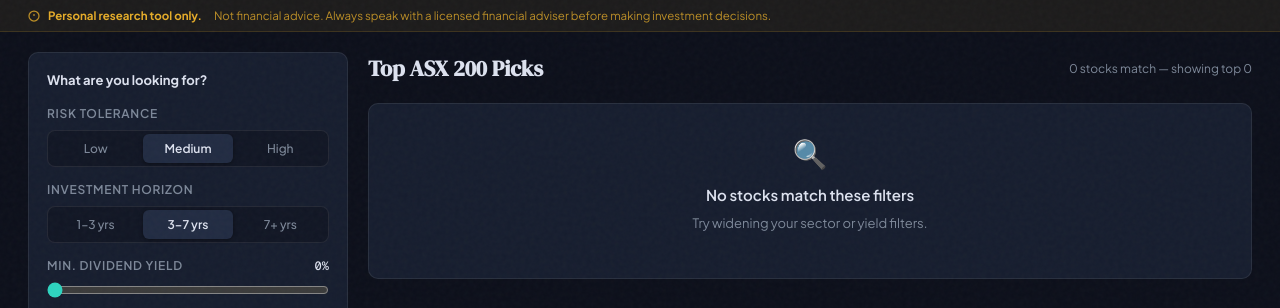
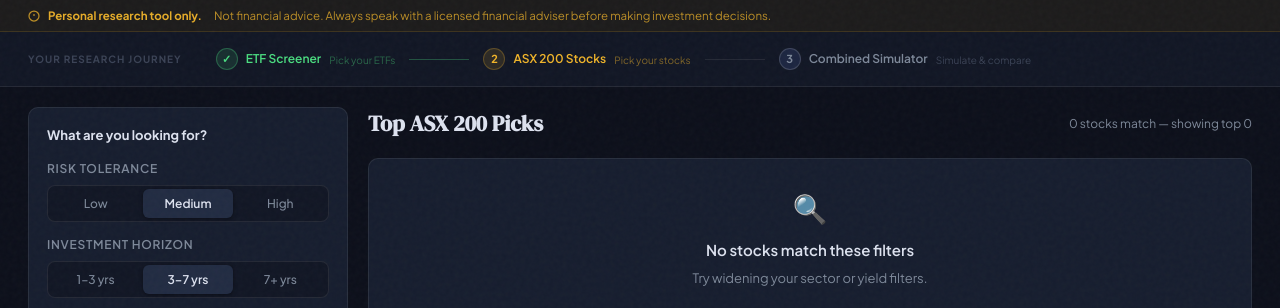
Before and after one commit to NC-droid/ASXResearchTool, a FastAPI app: page /stocks in a window 1280 px wide. Shown: the part 59-367 px from the top of the page. Run offline with FastAPI, Linux system fonts and the light colour scheme; data that the repository does not hold is empty; some libraries are stand-ins or nearby versions.

Commit message:
fix+feat: process journey banner, loading overlay, empty-state bug fix, scope fix

```diff
--- a/asx_portfolio/templates/stocks_app.html
+++ b/asx_portfolio/templates/stocks_app.html
@@ -308,15 +308,133 @@
     .nav-links a span { display:none; }
   }
 
+
+  /* ── Process journey banner ── */
+  .journey-banner {
+    background: var(--bg2);
+    border-bottom: 1px solid var(--border);
+    padding: 10px 28px;
+  }
+  .journey-inner {
+    max-width: 1400px; margin: 0 auto;
+    display: flex; align-items: center; gap: 20px;
+  }
+  .journey-label-outer {
+    font-size: 10px; font-weight: 700; text-transform: uppercase;
+    letter-spacing: 0.1em; color: var(--dim); white-space: nowrap;
+    flex-shrink: 0;
+  }
+  .journey-steps {
+    display: flex; align-items: center; gap: 0; flex: 1;
+  }
+  .journey-step {
+    display: flex; align-items: center; gap: 8px;
+    text-decoration: none; padding: 6px 14px; border-radius: 8px;
+    transition: background 0.18s; flex-shrink: 0;
+  }
+  .journey-step:hover { background: rgba(255,255,255,0.04); }
+  .journey-step .journey-num {
+    width: 22px; height: 22px; border-radius: 50%;
+    display: flex; align-items: center; justify-content: center;
+    font-size: 11px; font-weight: 700; flex-shrink: 0;
+    background: var(--card2); color: var(--muted);
+    border: 1px solid var(--border2);
+  }
+  .journey-step .journey-label {
+    font-size: 12px; font-weight: 600; color: var(--muted);
+    display: block; line-height: 1;
+  }
+  .journey-step .journey-sub {
+    font-size: 10px; color: var(--dim);
+    display: block; line-height: 1; margin-top: 2px;
+  }
+  .journey-step.active .journey-num {
+    background: var(--gold-dim); color: var(--gold);
+    border-color: var(--gold-glow);
+  }
+  .journey-step.active .journey-label { color: var(--gold); }
+  .journey-step.active .journey-sub { color: rgba(240,180,41,0.5); }
+  .journey-step.done .journey-num {
+    background: rgba(74,222,128,0.12); color: var(--green);
+    border-color: rgba(74,222,128,0.3);
+  }
+  .journey-step.done .journey-label { color: var(--green); }
+  .journey-step.done .journey-sub { color: rgba(74,222,128,0.4); }
+  .journey-connector {
+    flex: 1; height: 1px; background: var(--border); min-width: 16px; max-width: 60px;
+  }
+  .journey-connector.done { background: rgba(74,222,128,0.3); }
+  @media (max-width: 640px) {
+    .journey-banner { padding: 8px 12px; }
+    .journey-step .journey-sub { display: none; }
+    .journey-label-outer { display: none; }
+    .journey-step { padding: 5px 8px; gap: 5px; }
+    .journey-step .journey-label { font-size: 11px; }
+  }
+
+  /* ── Full-screen loading overlay ── */
+  .loading-overlay {
+    position: fixed; inset: 0; z-index: 8000;
+    background: rgba(12,15,26,0.85);
+    backdrop-filter: blur(4px);
+    display: flex; flex-direction: column;
+    align-items: center; justify-content: center;
+    gap: 20px;
+    opacity: 0; pointer-events: none;
+    transition: opacity 0.25s;
+  }
+  .loading-overlay.active {
+    opacity: 1; pointer-events: all;
+  }
+  .loading-spinner {
+    width: 48px; height: 48px; border-radius: 50%;
+    border: 3px solid var(--border2);
+    border-top-color: var(--gold);
+    animation: spin 0.8s linear infinite;
+  }
+  @keyframes spin { to { transform: rotate(360deg); } }
+  .loading-stage-text {
+    font-size: 14px; color: var(--text); font-weight: 500;
+    font-family: 'Plus Jakarta Sans', sans-serif;
+    text-align: center; max-width: 280px; line-height: 1.5;
+  }
+  .loading-stage-sub {
+    font-size: 11px; color: var(--muted); text-align: center;
+  }
+  .loading-progress-track {
+    width: 220px; height: 3px; background: var(--border2);
+    border-radius: 99px; overflow: hidden;
+  }
+  .loading-progress-fill {
+    height: 100%; width: 0%;
+    background: linear-gradient(90deg, var(--gold), var(--teal));
+    border-radius: 99px;
+    transition: width 0.4s ease;
+  }
+
+  /* ── Fix empty-state-card initial visibility ── */
+  .empty-state-card { display: none; }
+  .empty-state-card.visible { display: block; }
+
   </style>
 </head>
 <body>
 
-<div class="loading-bar-wrap"><div class="loading-bar" id="loadingBar"></div></div>
 <div class="toast" id="globalToast">
   <div class="toast-icon">✓</div>
   <div class="toast-text"></div>
 </div>
+  <!-- Loading overlay -->
+  <div class="loading-overlay" id="loadingOverlay">
+    <div class="loading-spinner"></div>
+    <div>
+      <div class="loading-stage-text" id="loadingStageText">Loading…</div>
+      <div class="loading-stage-sub">Fetching ASX 200 fundamentals from Yahoo Finance…</div>
+    </div>
+    <div class="loading-progress-track">
+      <div class="loading-progress-fill" id="loadingProgressFill"></div>
+    </div>
+  </div>
   <header class="asx-nav">
     <div class="asx-nav-inner">
       <a href="/" class="asx-logo">
@@ -348,6 +466,31 @@
     <strong>Personal research tool only.</strong>&nbsp; Not financial advice. Always speak with a licensed financial adviser before making investment decisions.
   </div>
 
+  <!-- Process Journey Banner -->
+  <div class="journey-banner">
+    <div class="journey-inner">
+      <div class="journey-label-outer">Your research journey</div>
+      <div class="journey-steps">
+    <a href="/etfs" class="journey-step done">
+      <span class="journey-num">✓</span>
+      <span class="journey-label">ETF Screener</span>
+      <span class="journey-sub">Pick your ETFs</span>
+    </a>
+    <div class="journey-connector done"></div>
+    <a href="/stocks" class="journey-step active">
+      <span class="journey-num">2</span>
+      <span class="journey-label">ASX 200 Stocks</span>
+      <span class="journey-sub">Pick your stocks</span>
+    </a>
+    <div class="journey-connector"></div>
+    <a href="/combined" class="journey-step">
+      <span class="journey-num">3</span>
+      <span class="journey-label">Combined Simulator</span>
+      <span class="journey-sub">Simulate & compare</span>
+    </a>
+      </div>
+    </div>
+  </div>
   <div class="page-wrap">
     <aside class="sidebar">
 
@@ -486,6 +629,7 @@
   // ── State ─────────────────────────────────────────────────────────────────
   const state = { risk_tolerance:"medium", horizon:"medium", sectors:[], min_dividend_yield:0.0, min_market_cap_aud_m:0.0, top_n:5 };
   let currentPicks = [];
+  let _stockCandidateCount = 0;
 
   // ── Helpers ───────────────────────────────────────────────────────────────
   // Security: sanitise any string before inserting into innerHTML
@@ -597,7 +741,6 @@
         body:JSON.stringify({...state, force_refresh:forceRefresh}),
         signal:ctrl.signal,
       });
-      clearInterval(stageTimer);
       if (!r.ok) throw new Error("HTTP "+r.status);
       const j = await r.json();
       renderResults(j);
@@ -605,7 +748,6 @@
       setFreshness(Date.now() - (j.elapsed_seconds||0)*1000);
       setStatus(`Updated · ${(j.elapsed_seconds??0).toFixed(2)}s`, false);
     } catch(e) {
-      clearInterval(stageTimer);
       finishLoadingBar();
       if (e.name==="AbortError") return;
       setStatus("Error: "+e.message, false, true);
@@ -623,6 +765,7 @@
   // ── Render ────────────────────────────────────────────────────────────────
   function renderResults(data) {
     currentPicks = data.picks || [];
+    _stockCandidateCount = data.candidate_count || 0;
     document.getElementById("candidateCount").textContent = `${data.candidate_count} stocks match — showing top ${currentPicks.length}`;
     const empty = document.getElementById("picksEmpty");
     if (currentPicks.length===0) {
@@ -803,24 +946,35 @@
   }
 
 
-  // ── 3. Loading stages ────────────────────────────────────────────────────
+
+  // ── Loading overlay (full-screen) ─────────────────────────────────────────
   let _loadingTimer = null;
-  function startLoadingBar() {
-    const bar = document.getElementById('loadingBar');
-    if (!bar) return;
-    bar.style.width = '10%';
-    let pct = 10;
+  function startLoadingBar(stages) {
+    const overlay = document.getElementById('loadingOverlay');
+    const stageText = document.getElementById('loadingStageText');
+    const fill = document.getElementById('loadingProgressFill');
+    if (!overlay) return;
+    overlay.classList.add('active');
+    fill.style.width = '8%';
+    let idx = 0;
+    if (stages && stages.length) stageText.textContent = stages[0];
+    let pct = 8;
     clearInterval(_loadingTimer);
     _loadingTimer = setInterval(() => {
-      if (pct < 85) { pct += (85 - pct) * 0.12; bar.style.width = pct + '%'; }
-    }, 300);
+      if (pct < 88) { pct += (88 - pct) * 0.1; fill.style.width = pct + '%'; }
+      if (stages && stages.length) {
+        idx = (idx + 1) % stages.length;
+        stageText.textContent = stages[idx];
+      }
+    }, 1400);
   }
   function finishLoadingBar() {
-    const bar = document.getElementById('loadingBar');
-    if (!bar) return;
     clearInterval(_loadingTimer);
-    bar.style.width = '100%';
-    setTimeout(() => { bar.style.width = '0%'; }, 500);
+    const overlay = document.getElementById('loadingOverlay');
+    const fill = document.getElementById('loadingProgressFill');
+    if (!overlay) return;
+    fill.style.width = '100%';
+    setTimeout(() => { overlay.classList.remove('active'); fill.style.width = '0%'; }, 400);
   }
 
   // ── Toast notifications ───────────────────────────────────────────────────
@@ -830,7 +984,7 @@
     t.querySelector('.toast-icon').textContent = icon;
     t.querySelector('.toast-text').textContent = msg;
     t.classList.add('show');
-    setTimeout(() => t.classList.remove('show'), 3000);
+    setTimeout(() => t.classList.remove('show'), 3200);
   }
 
   // ── 2. Freshness updater ──────────────────────────────────────────────────
@@ -857,6 +1011,7 @@
     }
   }
   setInterval(updateFreshnessDisplay, 30000);
+
 
   // ── 1. Scoring transparency toggle ───────────────────────────────────────
   function toggleScoreExplain(cardEl) {
```
